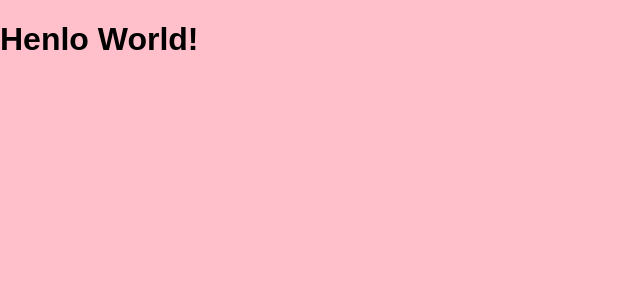
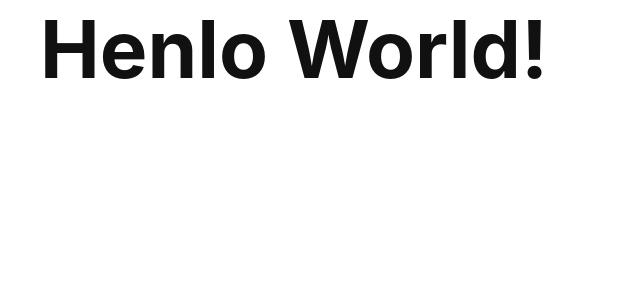
Before and after one commit to libhide/unboxpod, a Jekyll site: the page built from index.html, in a window 1280 px wide. Shown: the top 300 px of the page, without its empty margins (0-640 px from the left). Built offline with Jekyll 4.4.1, drawn with Linux system fonts in a browser that asks for light colours.

Commit message:
Add basic base styles

```diff
--- a/_sass/_base.scss
+++ b/_sass/_base.scss
@@ -1,3 +1,80 @@
+$text-color: #111111;
+$accent-color: #000000;
+
 body {
-  background-color: pink;
+  font-family: -apple-system, BlinkMacSystemFont, "Segoe UI", Roboto, Helvetica, Arial, sans-serif, "Apple Color Emoji", "Segoe UI Emoji", "Segoe UI Symbol";
+  -webkit-font-smoothing: antialiased;
+  -moz-osx-font-smoothing: antialiased;
+  overflow-x: hidden;
+  color: $text-color;
+  font-size: 16px;
+
+  @media screen and (min-width: 900px) {
+    font-size: 18px;
+  }
+
+  @media screen and (min-width: 1200px) {
+    font-size: 20px;
+  }
 }
+
+main {
+  overflow: hidden;
+}
+
+h1,
+h2,
+h3,
+h4,
+h5,
+h6 {
+  margin: 0;
+  padding: 0;
+}
+
+h1 { font-size: 4em; }
+h2 { font-size: 3em; }
+h3 { font-size: 2.5em; }
+h4 { font-size: 2em; }
+h5 { font-size: 1.6em; }
+h6 { font-size: 1.4em; }
+
+p {
+  font-size: 1.2em;
+}
+
+a {
+  color: $accent-color;
+  transition: opacity 0.3s ease-in-out;
+  text-decoration: none;
+  position: relative;
+
+  &::after {
+    content: '';
+    background: $accent-color;
+    position: absolute;
+    bottom: 0;
+    left: 0;
+    width: 100%;
+    height: 2px;
+    transition: opacity 0.3s ease-in-out;
+  }
+
+  &:hover {
+    opacity: 0.7;
+
+    &::after {
+      opacity: 0.7;
+    }
+  }
+}
+
+ul {
+  font-size: 1.2em;
+}
+
+.container {
+  max-width: 1200px;
+  margin: 0 auto;
+  height: 400px;
+}
```
